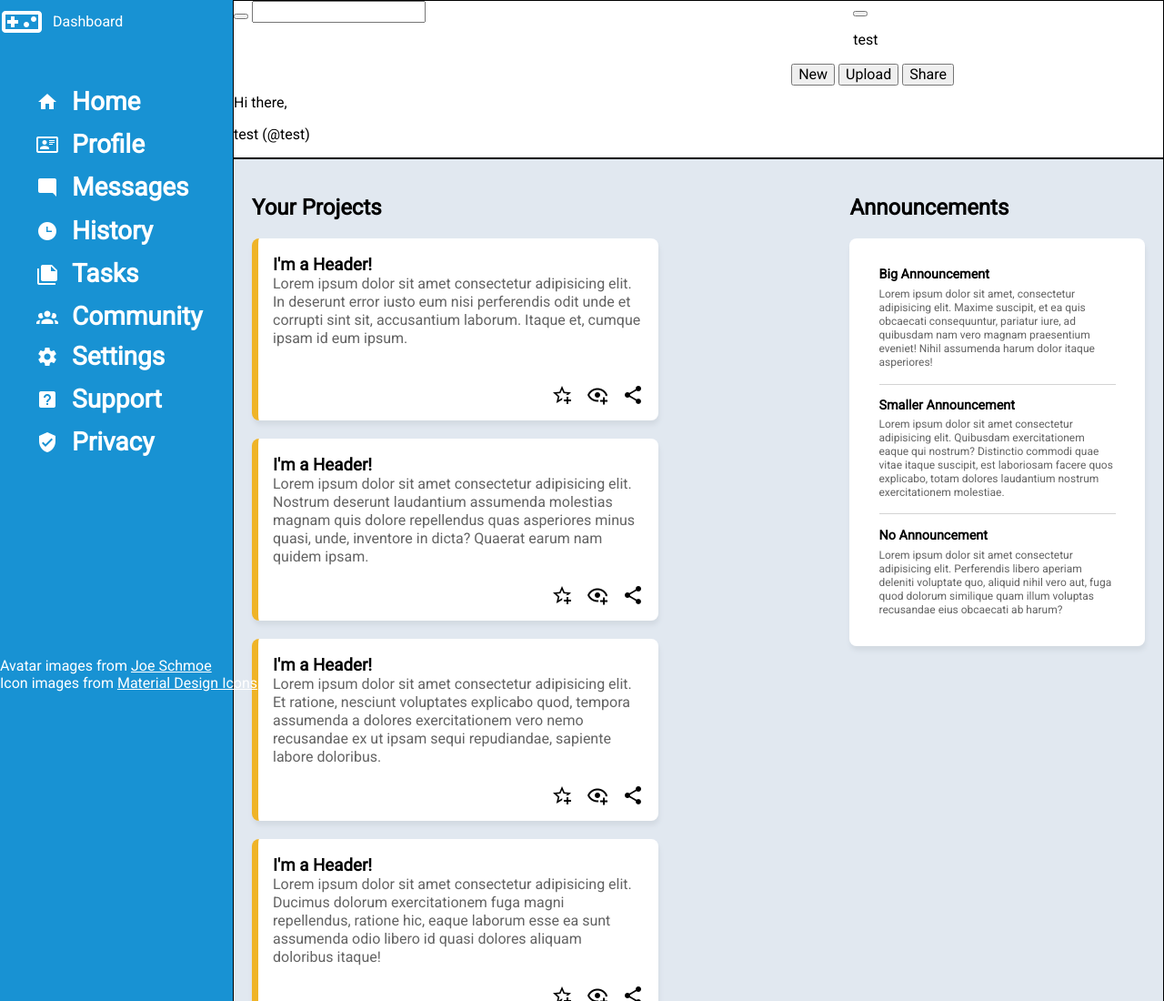
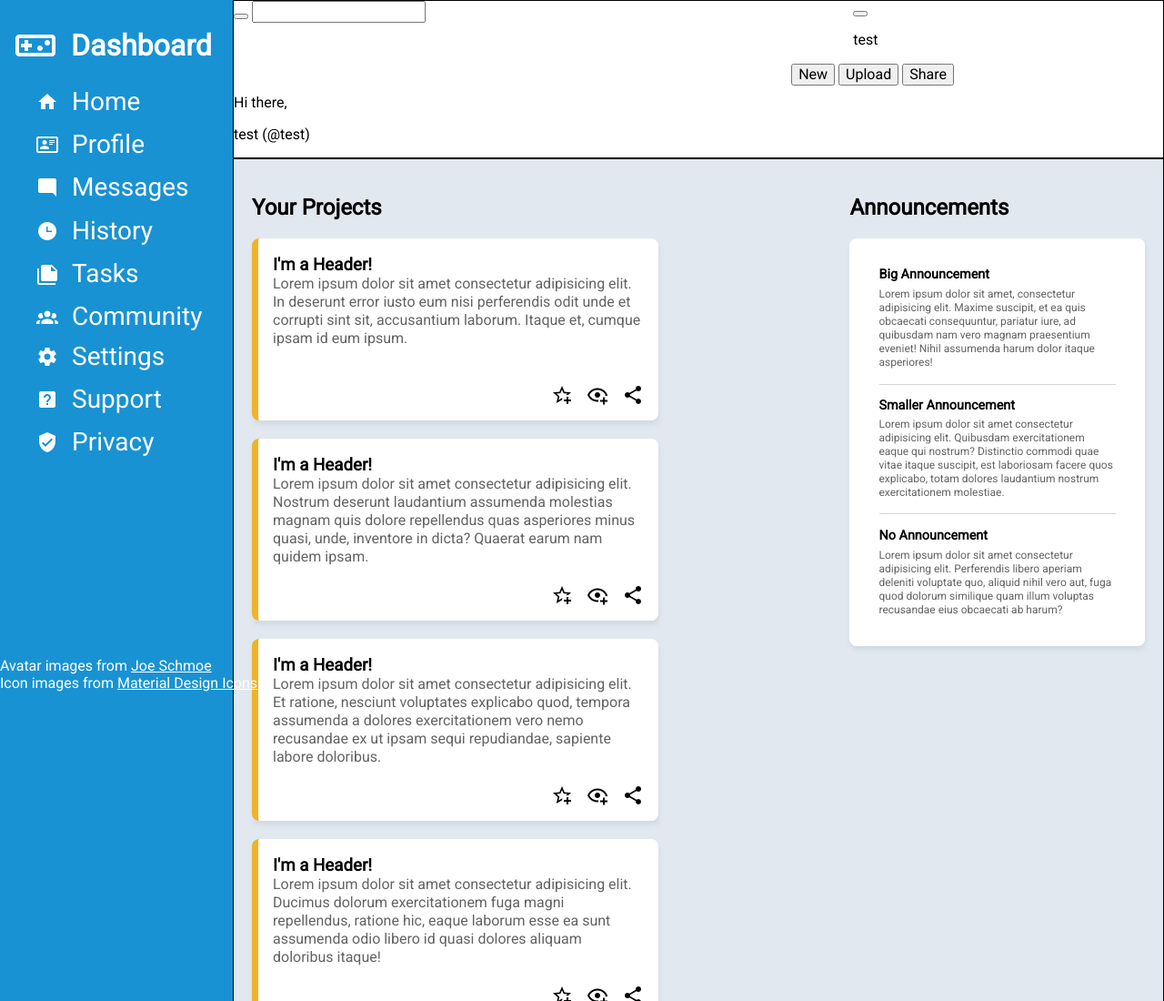
Before and after one commit to thebrianwong/odin-admin-dashboard, a plain HTML site: page index.html in a window 1280 px wide. Shown: the top 1100 px of the page at 91% size. Drawn offline with Linux system fonts and the light colour scheme.

Commit message:
Style the sidebar logo

```diff
--- a/styles.css
+++ b/styles.css
@@ -30,13 +30,14 @@
 
 .sidebar-container > ul > div > li {
     font-size: 1.75rem;
-    font-weight: 600;
+    font-weight: 500;
     padding-left: 15px;
 }
 
 .sidebar-container > div:nth-child(1) {
     display: flex;
     align-items: center;
+    margin-left: 15px;
 }
 
 .sidebar-container > div:nth-child(1) > img {
@@ -44,7 +45,9 @@
 }
 
 .sidebar-container > div:nth-child(1) > p {
-    margin: 0 0 0 10px;
+    font-size: 2rem;
+    font-weight: 600;
+    margin-left: 15px;
 }
 
 .sidebar-container > ul:nth-child(2) {
```
